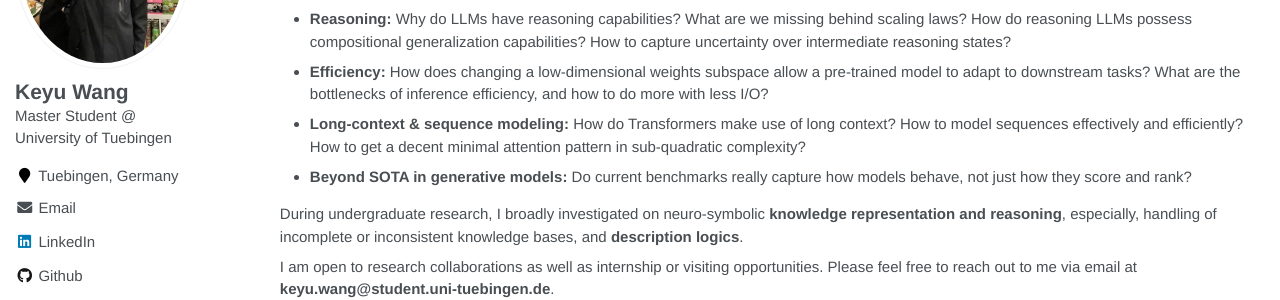
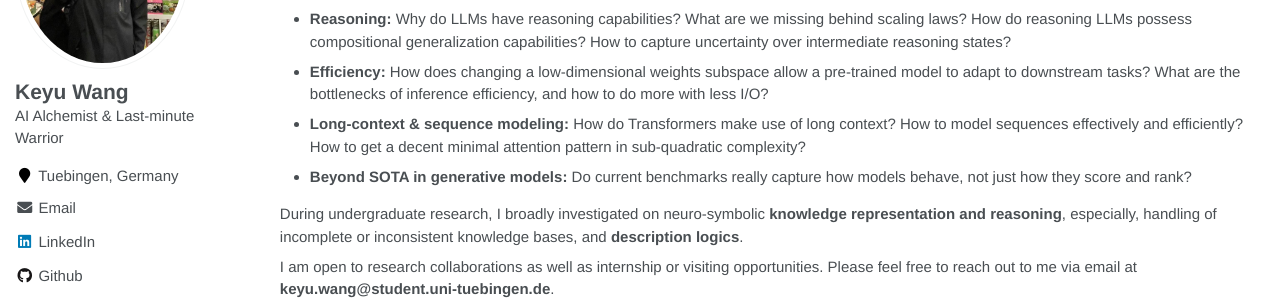
Before and after one commit to keyu-wang-2002/keyu-wang-2002.github.io, a Jekyll site: the page built from _pages/about.md, in a window 1280 px wide. Shown: the part 226-526 px from the top of the page. Built offline with Jekyll 4.4.1, drawn with Linux system fonts in a browser that asks for light colours.

Commit message:
Update _config.yml

```diff
--- a/_config.yml
+++ b/_config.yml
@@ -7,7 +7,7 @@
 
 # Site Settings
 title                    : "Keyu Wang"
-description              : "Master Student @ University of Tuebingen"
+description              : "AI Alchemist & Last-minute Warrior"
 # repository               : "Fuyao233/yinghaocai"
 # google_scholar_stats_use_cdn : false
 
```
